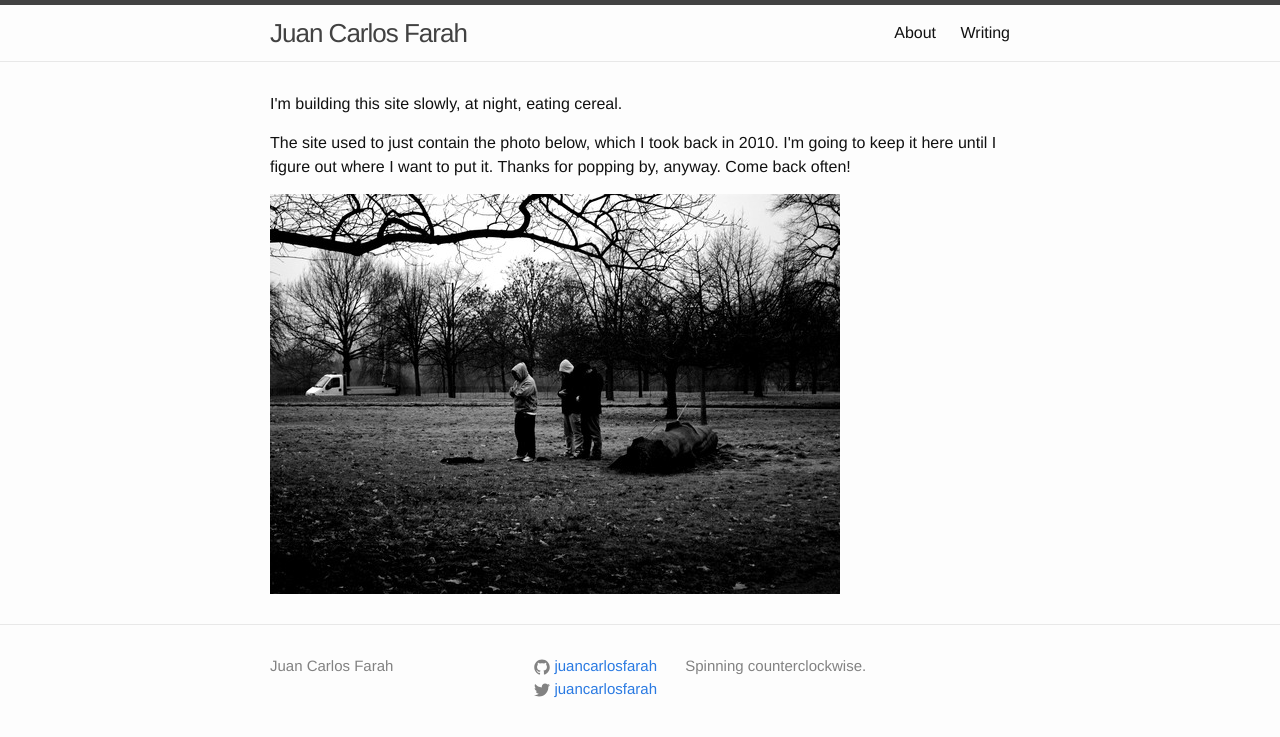
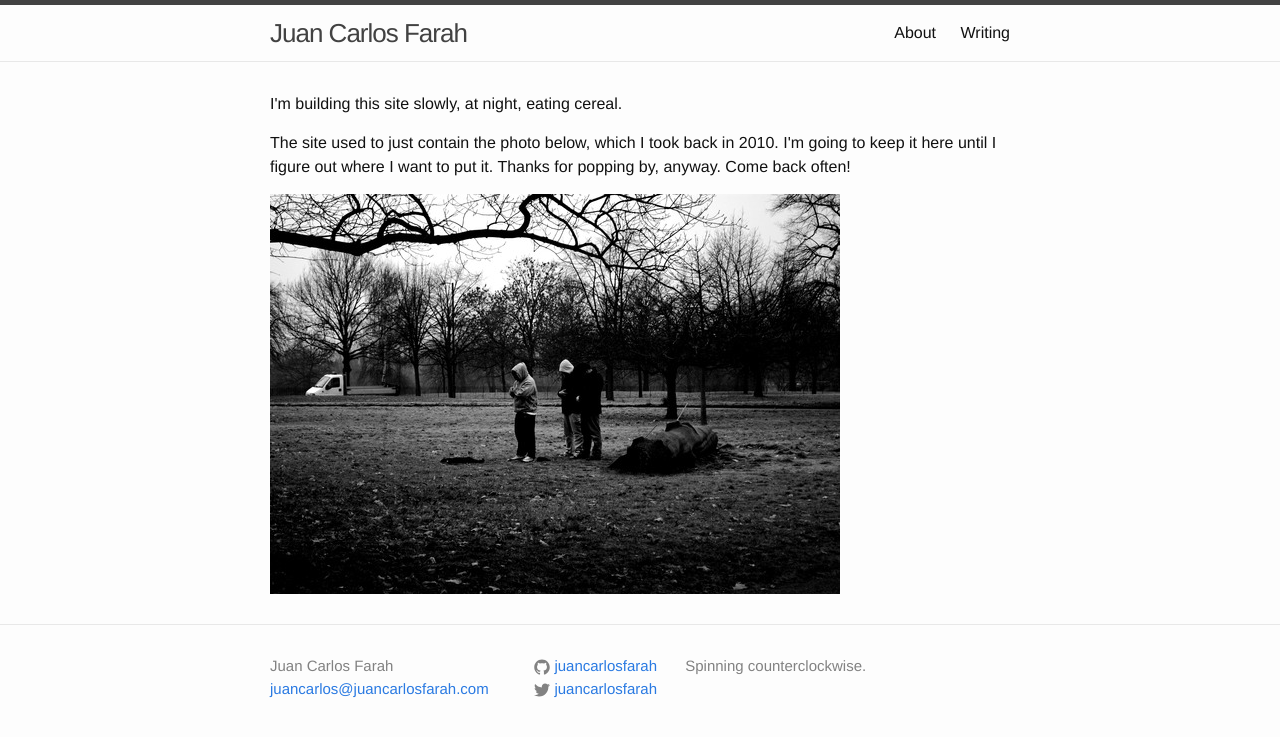
Before and after one commit to juancarlosfarah/web, a Jekyll site: the page built from index.html, in a window 1280 px wide. Shown: the top 737 px of the page. Built offline with Jekyll 4.4.1, drawn with Linux system fonts in a browser that asks for light colours.

Commit message:
Added email.

```diff
--- a/_config.yml
+++ b/_config.yml
@@ -1,6 +1,6 @@
 # Site settings
 title: Juan Carlos Farah
-email: your-email@domain.com
+email: juancarlos@juancarlosfarah.com
 description:    Spinning counterclockwise.
 baseurl: "" # the subpath of your site, e.g. /blog/
 url: "http://juancarlosfarah.com" # the base hostname & protocol for your site
--- a/_includes/footer.html
+++ b/_includes/footer.html
@@ -8,7 +8,7 @@
             <div class="footer-col  footer-col-1">
                 <ul class="contact-list">
                     <li>{{ site.title }}</li>
-                    <!--<li><a href="mailto:{{ site.email }}">{{ site.email }}</a></li>-->
+                    <li><a href="mailto:{{ site.email }}">{{ site.email }}</a></li>
                 </ul>
             </div>
 
```
